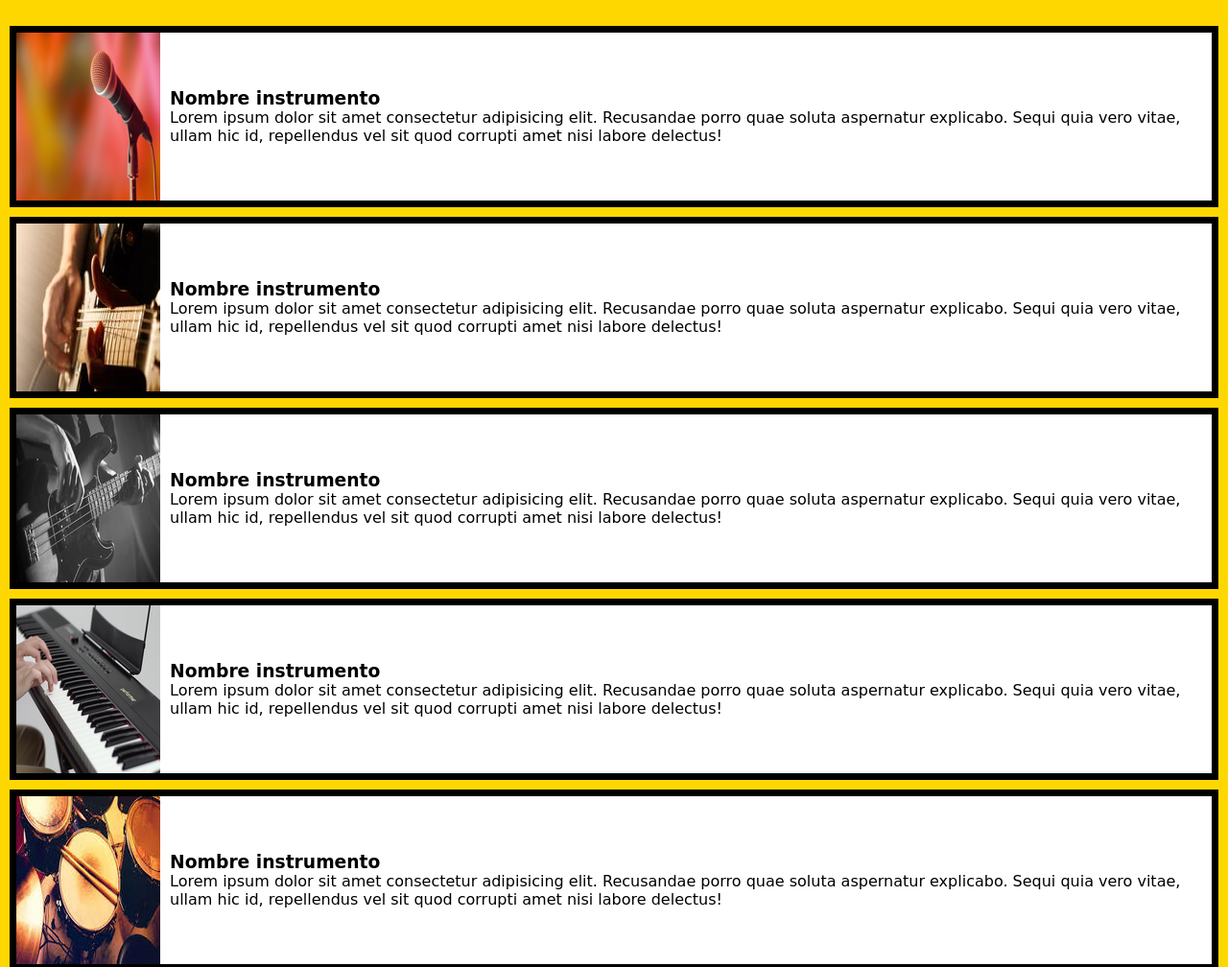
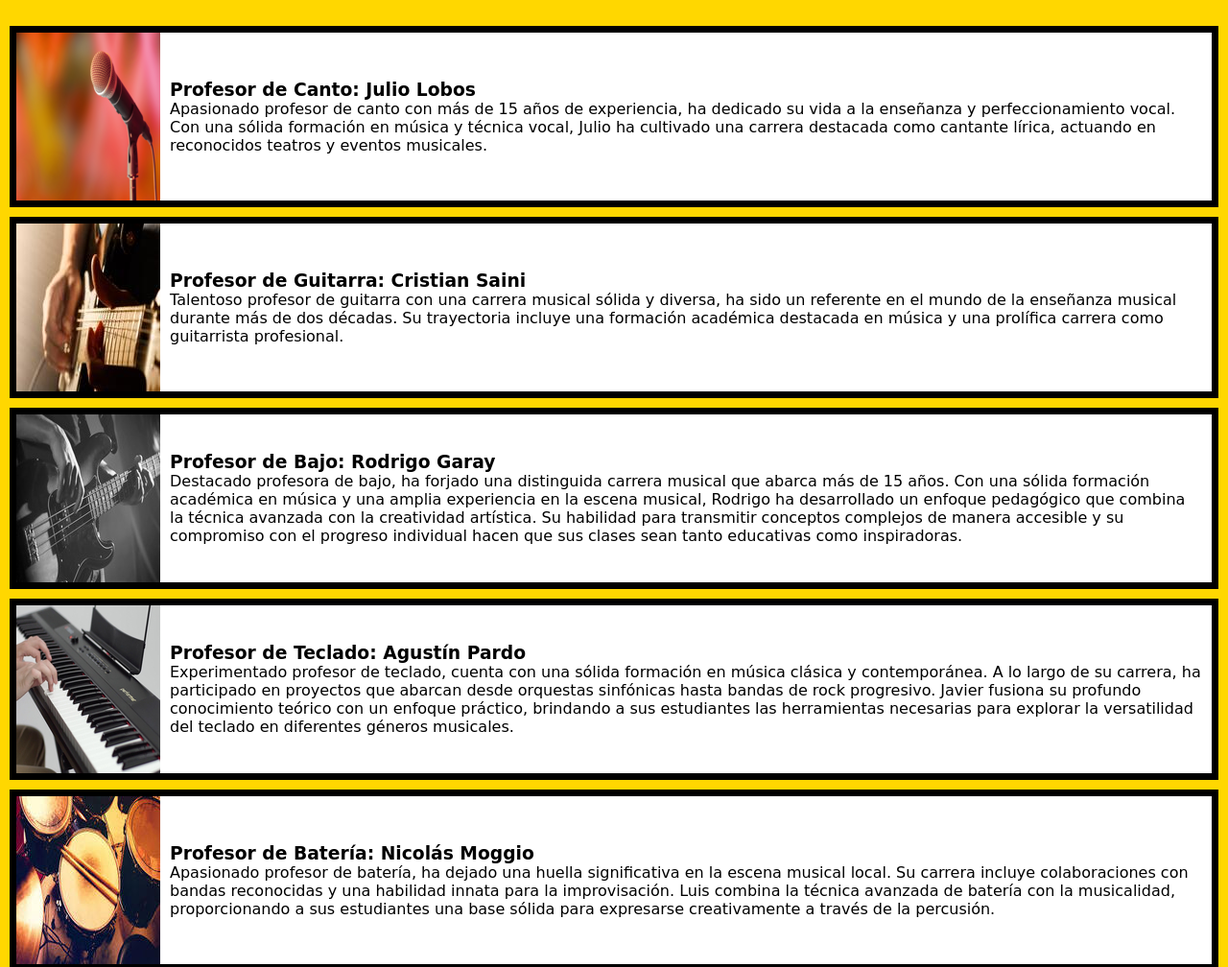
Before and after one commit to Kirarostova/proyecto-coderhouse, a website: page pages/instrumentos-y-profesores.html in a window 1280 px wide. Shown: the part 271-1279 px from the top of the page at 96% size. Drawn offline with Linux system fonts and the light colour scheme.

Commit message:
Corrección de textos y descripciones

```diff
--- a/pages/instrumentos-y-profesores.html
+++ b/pages/instrumentos-y-profesores.html
@@ -3,7 +3,7 @@
 <head>
     <meta charset="UTF-8">
     <meta name="viewport" content="width=device-width, initial-scale=1.0">
-    <link rel="stylesheet" href="../css/style.css">
+    <link rel="stylesheet" href="../css/estilos.css">
     <title>Escuela Experimental de Música Popular</title>
 </head>
 
@@ -33,36 +33,36 @@
             <div class="instrumento">
                 <img src="../img/canto-eemp.png" alt="microfono canto">
                 <div class="descripcion-profesor">
-                    <h3>Nombre instrumento</h3>
-                    <p>Lorem ipsum dolor sit amet consectetur adipisicing elit. Recusandae porro quae soluta aspernatur explicabo. Sequi quia vero vitae, ullam hic id, repellendus vel sit quod corrupti amet nisi labore delectus!</p>
+                    <h3>Profesor de Canto: Julio Lobos</h3>
+                    <p>Apasionado profesor de canto con más de 15 años de experiencia, ha dedicado su vida a la enseñanza y perfeccionamiento vocal. Con una sólida formación en música y técnica vocal, Julio ha cultivado una carrera destacada como cantante lírica, actuando en reconocidos teatros y eventos musicales.</p>
                 </div>
             </div>
             <div class="instrumento">
                 <img src="../img/guitarra-eemp.jpeg" alt="instrumento guitarra">
                 <div class="descripcion-profesor">
-                    <h3>Nombre instrumento</h3>
-                    <p>Lorem ipsum dolor sit amet consectetur adipisicing elit. Recusandae porro quae soluta aspernatur explicabo. Sequi quia vero vitae, ullam hic id, repellendus vel sit quod corrupti amet nisi labore delectus!</p>
+                    <h3>Profesor de Guitarra: Cristian Saini</h3>
+                    <p>Talentoso profesor de guitarra con una carrera musical sólida y diversa, ha sido un referente en el mundo de la enseñanza musical durante más de dos décadas. Su trayectoria incluye una formación académica destacada en música y una prolífica carrera como guitarrista profesional.</p>
                 </div>
             </div>
             <div class="instrumento">
                 <img src="../img/bajo-eemp.jpg" alt="instrumento bajo">
                 <div class="descripcion-profesor">
-                    <h3>Nombre instrumento</h3>
-                    <p>Lorem ipsum dolor sit amet consectetur adipisicing elit. Recusandae porro quae soluta aspernatur explicabo. Sequi quia vero vitae, ullam hic id, repellendus vel sit quod corrupti amet nisi labore delectus!</p>
+                    <h3>Profesor de Bajo: Rodrigo Garay</h3>
+                    <p>Destacado profesora de bajo, ha forjado una distinguida carrera musical que abarca más de 15 años. Con una sólida formación académica en música y una amplia experiencia en la escena musical, Rodrigo ha desarrollado un enfoque pedagógico que combina la técnica avanzada con la creatividad artística. Su habilidad para transmitir conceptos complejos de manera accesible y su compromiso con el progreso individual hacen que sus clases sean tanto educativas como inspiradoras.</p>
                 </div>
             </div>
             <div class="instrumento">
                 <img src="../img/teclado-eemp.jpg" alt="instrumento teclado">
                 <div class="descripcion-profesor">
-                    <h3>Nombre instrumento</h3>
-                    <p>Lorem ipsum dolor sit amet consectetur adipisicing elit. Recusandae porro quae soluta aspernatur explicabo. Sequi quia vero vitae, ullam hic id, repellendus vel sit quod corrupti amet nisi labore delectus!</p>
+                    <h3>Profesor de Teclado: Agustín Pardo</h3>
+                    <p>Experimentado profesor de teclado, cuenta con una sólida formación en música clásica y contemporánea. A lo largo de su carrera, ha participado en proyectos que abarcan desde orquestas sinfónicas hasta bandas de rock progresivo. Javier fusiona su profundo conocimiento teórico con un enfoque práctico, brindando a sus estudiantes las herramientas necesarias para explorar la versatilidad del teclado en diferentes géneros musicales.</p>
                 </div>
             </div>
             <div class="instrumento">
                 <img src="../img/bateria-eemp.jpeg" alt="instrumento bateria">
                 <div class="descripcion-profesor">
-                    <h3>Nombre instrumento</h3>
-                    <p>Lorem ipsum dolor sit amet consectetur adipisicing elit. Recusandae porro quae soluta aspernatur explicabo. Sequi quia vero vitae, ullam hic id, repellendus vel sit quod corrupti amet nisi labore delectus!</p>
+                    <h3>Profesor de Batería: Nicolás Moggio</h3>
+                    <p>Apasionado profesor de batería, ha dejado una huella significativa en la escena musical local. Su carrera incluye colaboraciones con bandas reconocidas y una habilidad innata para la improvisación. Luis combina la técnica avanzada de batería con la musicalidad, proporcionando a sus estudiantes una base sólida para expresarse creativamente a través de la percusión.</p>
                 </div>
             </div>
 
--- a/scss/components/_main.scss
+++ b/scss/components/_main.scss
@@ -98,6 +98,10 @@
     background-color: white;
     border: 5px solid black;
     margin: 10px;
+
+    p {
+      font-size: 30px;
+    }
   }
 }
 
```
Also changed, not shown: index.html (+1 -1 lines), pages/contacto.html (+1 -1 lines), pages/dias-y-horarios.html (+1 -1 lines), pages/sobre-la-escuela.html (+3 -2 lines), css/estilos.css.
